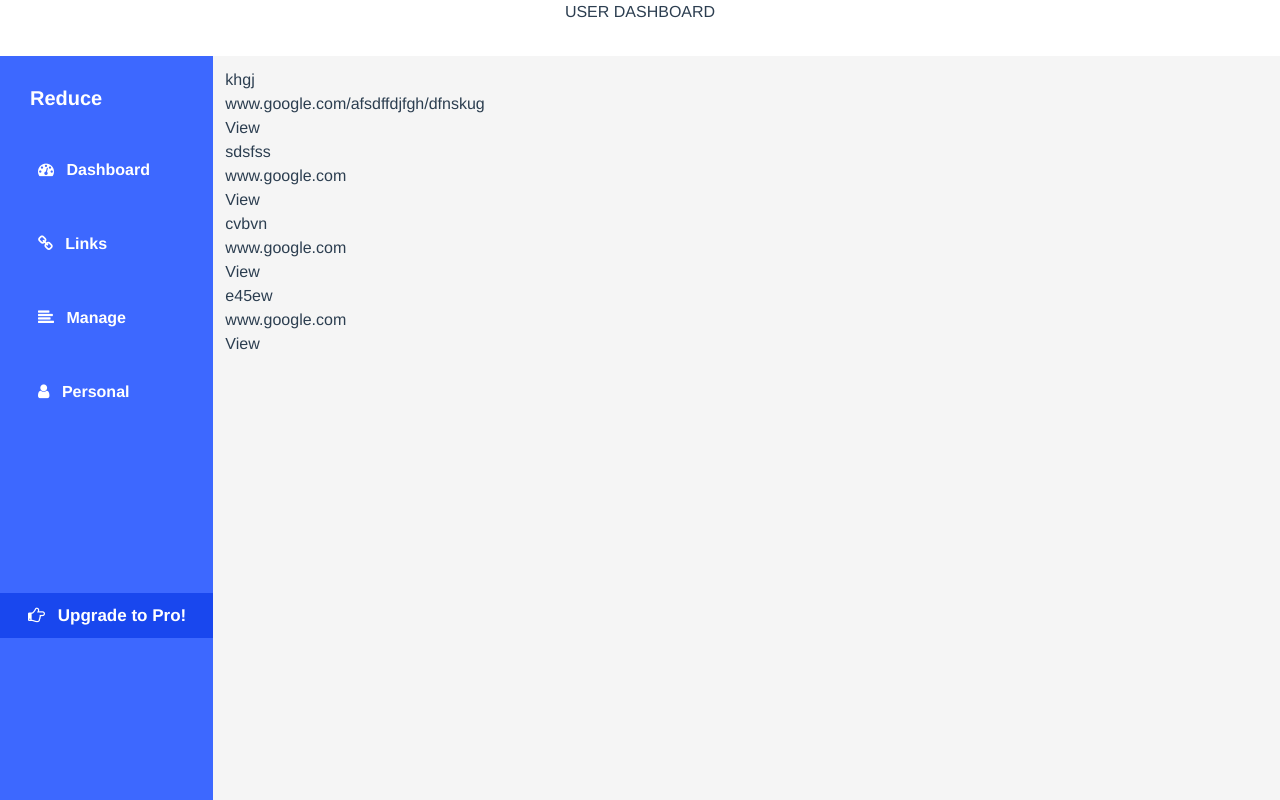
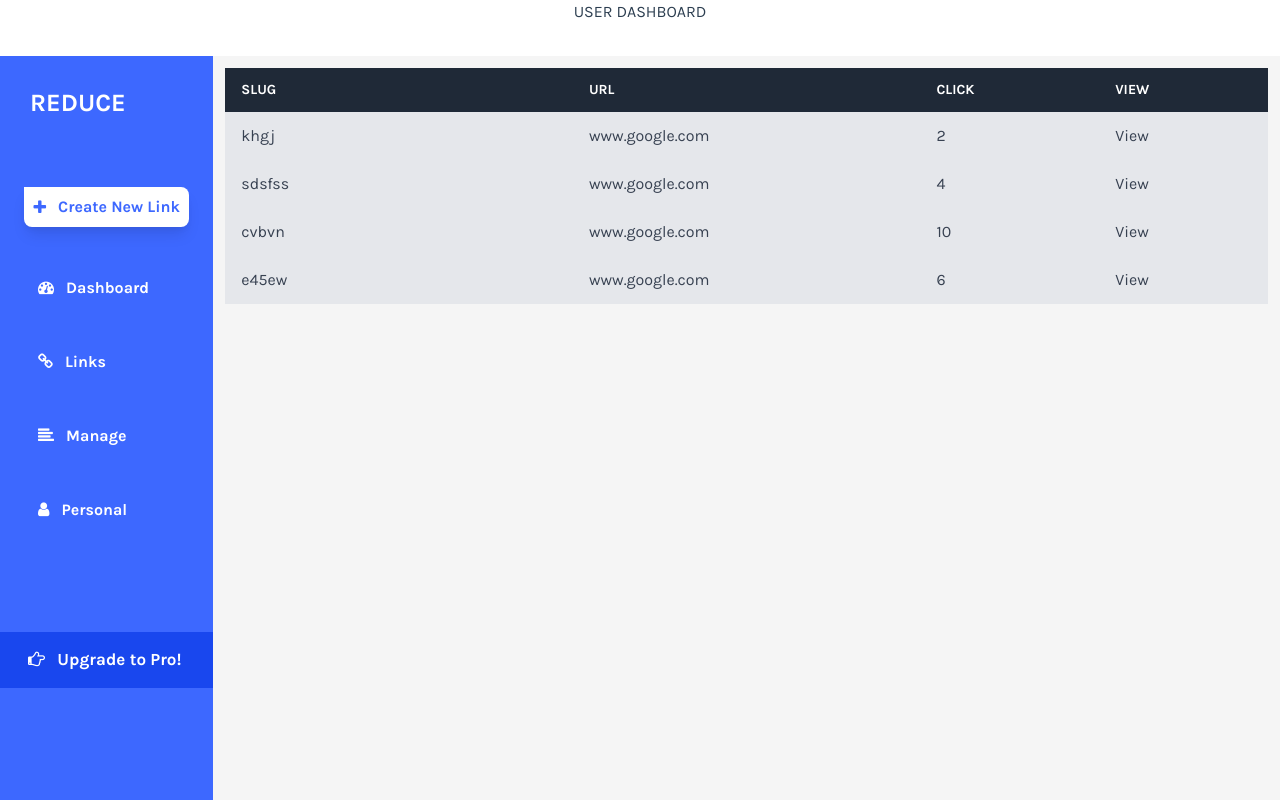
Before and after one commit to micaiah-effiong/url-shortener, a Vue app in the folder public/: page /links in a window 1280 px wide. Built offline with nearby package versions, Linux system fonts and the light colour scheme.

Commit message:
create new link button, change font family, restructure link page, create card component for top refferres

```diff
--- a/public/src/App.vue
+++ b/public/src/App.vue
@@ -18,8 +18,9 @@ export default {
 
 
 <style>
+ @import url('https://fonts.googleapis.com/css?family=Karla:400,700&display=swap');
 * {
-  font-family: Avenir, Helvetica, Arial, sans-serif;
+   font-family: karla;
 }
 #app {
   -webkit-font-smoothing: antialiased;
--- a/public/src/components/links-page/link-details.vue
+++ b/public/src/components/links-page/link-details.vue
@@ -1,8 +1,61 @@
 <template>
+  <section class="absolute mt-12 mx-4"
+      style="width: 100% ;height: 100%; background-color: #f5f5f5;">
     <div
-    class="absolute"
-    style="width: 100% ;height: 100%; background-color: #f5f5f5;"
+
     >
+    <div class="flex flex-wrap -mx-6">
+      <div class="w-full px-6 sm:w-1/2 xl:w-1/3">
+        <div class="flex items-center px-5 py-6 shadow-sm rounded-md bg-white">
+          <div class="p-3 rounded-full bg-indigo-600 bg-opacity-75">
+
+          </div>
+
+          <div class="mx-5">
+            <h4 class="text-2xl font-semibold text-gray-700">7</h4>
+            <div class="text-gray-500">Total Clicks</div>
+          </div>
+        </div>
+      </div>
+
+      <div class="w-full mt-6 px-6 sm:w-1/2 xl:w-1/3 sm:mt-0">
+        <div class="flex items-center px-5 py-6 shadow-sm rounded-md bg-white">
+          <div class="p-3 rounded-full  bg-opacity-75">
+           <i class="fa fa-hand-o-right px-2" aria-hidden="true"></i>
+          </div>
+
+          <div class="mx-5">
+            <h4 class="text-2xl font-semibold text-gray-700">twitter.com</h4>
+            <div class="text-gray-500">Top Referrer</div>
+          </div>
+        </div>
+      </div>
+
+      <div class="w-full mt-6 px-6 sm:w-1/2 xl:w-1/3 xl:mt-0">
+        <div class="flex items-center px-5 py-6 shadow-sm rounded-md bg-white">
+          <div class="p-3 rounded-full bg-pink-600 bg-opacity-75">
+
+          </div>
+
+          <div class="mx-5">
+            <h4 class="text-2xl font-semibold text-gray-700">http://reduce.com</h4>
+            <div class="text-gray-500">The testing link</div>
+          </div>
+        </div>
+      </div>
+    </div>
+
+
+
+
+
+
+
+
+
+
+
+
       <div class="flex relative">
         <div class="link-dtl p-3">
           <div>
@@ -12,13 +65,13 @@
             <span> <time datetime="10-25-2020"> Sun Oct 25 2020</time></span>
             | Micaiah Effiong
           </div>
-        <div class="gap-t"><h3>The testing link</h3></div>
+          <!-- <div class="gap-t"><h3>The testing link</h3></div>
           <p style="font-size: 1.5em; word-wrap: anywhere;">
             http://www.example.com/api/v1/products?price[lt]=3000
           </p>
           <div>http://reduce.com/temp-state</div>
-        <div class="mr-5">Total Clicks: 7</div>
-        <div>Top Referrer: twitter.com</div>
+          <div class="mr-5">Total Clicks: 7</div> -->
+          <!-- <div>Top Referrer: twitter.com</div> -->
           <div class="gap-t">
             <router-link
               to="edit"
@@ -38,6 +91,8 @@
         <router-view></router-view>
       </div>
     </div>
+
+  </section>
 </template>
 
 <script>
--- a/public/src/components/links-page/links.vue
+++ b/public/src/components/links-page/links.vue
@@ -4,14 +4,44 @@
     style="width: 100% ;height: 100%; background-color: #f5f5f5;"
   >
     <div class="p-3">
-      <ul>
-        <li v-for="link in links" :key="link.slug">
-          <div>{{ link.slug }}</div>
-          <div>{{ link.url }}</div>
-          <div>{{ link.click }}</div>
-          <router-link :to="link.slug" append>View</router-link>
-        </li>
-      </ul>
+      <div class="bg-white overflow-auto">
+        <ul>
+          <table class="min-w-full bg-white">
+            <thead class="bg-gray-800 text-white">
+              <tr>
+                <th
+                  class="w-1/3 text-left py-3 px-4 uppercase font-semibold text-sm"
+                >
+                  Slug
+                </th>
+                <th
+                  class="w-1/3 text-left py-3 px-4 uppercase font-semibold text-sm"
+                >
+                  Url
+                </th>
+                <th class="text-left py-3 px-4 uppercase font-semibold text-sm">
+                  Click
+                </th>
+                <th class="text-left py-3 px-4 uppercase font-semibold text-sm">
+                  View
+                </th>
+              </tr>
+            </thead>
+            <tbody class="text-gray-700" v-for="link in links" :key="link.slug">
+              <tr class="bg-gray-200">
+                <td class="w-1/3 text-left py-3 px-4">{{ link.slug }}</td>
+                <td class="w-1/3 text-left py-3 px-4">{{ link.url }}</td>
+                <td class="text-left py-3 px-4">
+                  {{ link.clicks }}
+                </td>
+                <td class="text-left py-3 px-4">
+                  <router-link :to="link.slug" append>View</router-link>
+                </td>
+              </tr>
+            </tbody>
+          </table>
+        </ul>
+      </div>
       <router-view></router-view>
     </div>
   </div>
@@ -29,7 +59,7 @@ export default {
         {
           slug: "khgj",
           createdAt: "2020-10-21T12:43:06.612Z",
-          url: "www.google.com/afsdffdjfgh/dfnskug",
+          url: "www.google.com",
           clicks: 2,
         },
         {
--- a/public/src/components/side-bar/side-bar.vue
+++ b/public/src/components/side-bar/side-bar.vue
@@ -1,7 +1,14 @@
 <template>
   <header>
     <nav>
-      <h1 class="admin___heading">Reduce</h1>
+      <h1 class="admin___heading text-4xl font-semibold uppercase hover:text-gray-300">Reduce</h1>
+
+       <div class="p-6">
+            <button class="w-full bg-white cta-btn font-semibold py-2 mt-5 rounded-br-lg rounded-bl-lg rounded-tr-lg shadow-lg hover:shadow-xl hover:bg-gray-300 flex items-center justify-center">
+                <i class="fa fa-plus mr-3"></i> Create New Link
+            </button>
+        </div>
+
       <router-link to="/overview"
         ><li>
           <i class="fa fa-tachometer px-2" aria-hidden="true"></i> Dashboard
@@ -26,7 +33,7 @@
 
 
     <div class="premium____section">
-      <h2 class="pt-48"> <i class="fa fa-hand-o-right px-2" aria-hidden="true"></i> Upgrade to Pro!</h2>
+      <h2 class="pt-12"> <i class="fa fa-hand-o-right px-2" aria-hidden="true"></i> Upgrade to Pro!</h2>
     </div>
   </header>
 </template>
@@ -38,22 +45,24 @@ export default {
 </script>
 
 <style scoped>
+
 .admin___heading {
   padding: 20px 30px;
   color: white;
   font-weight: bold;
-  font-size: 20px;
+  font-size: 25px;
 }
 .premium____section h2{
-  padding: 10px 20px;
+  padding: 15px 20px;
   color: white;
   font-weight: bold;
   font-size: 17px;
   background-color: #1947ee;
 }
 .premium____section{
-  margin-top: 9.8rem;
+  margin-top: 4.9rem;
 }
+.cta-btn { color: #3d68ff; }
 nav {
   padding: 7px 0;
 }
```
Lines whose indentation alone changed are shown as unchanged.
